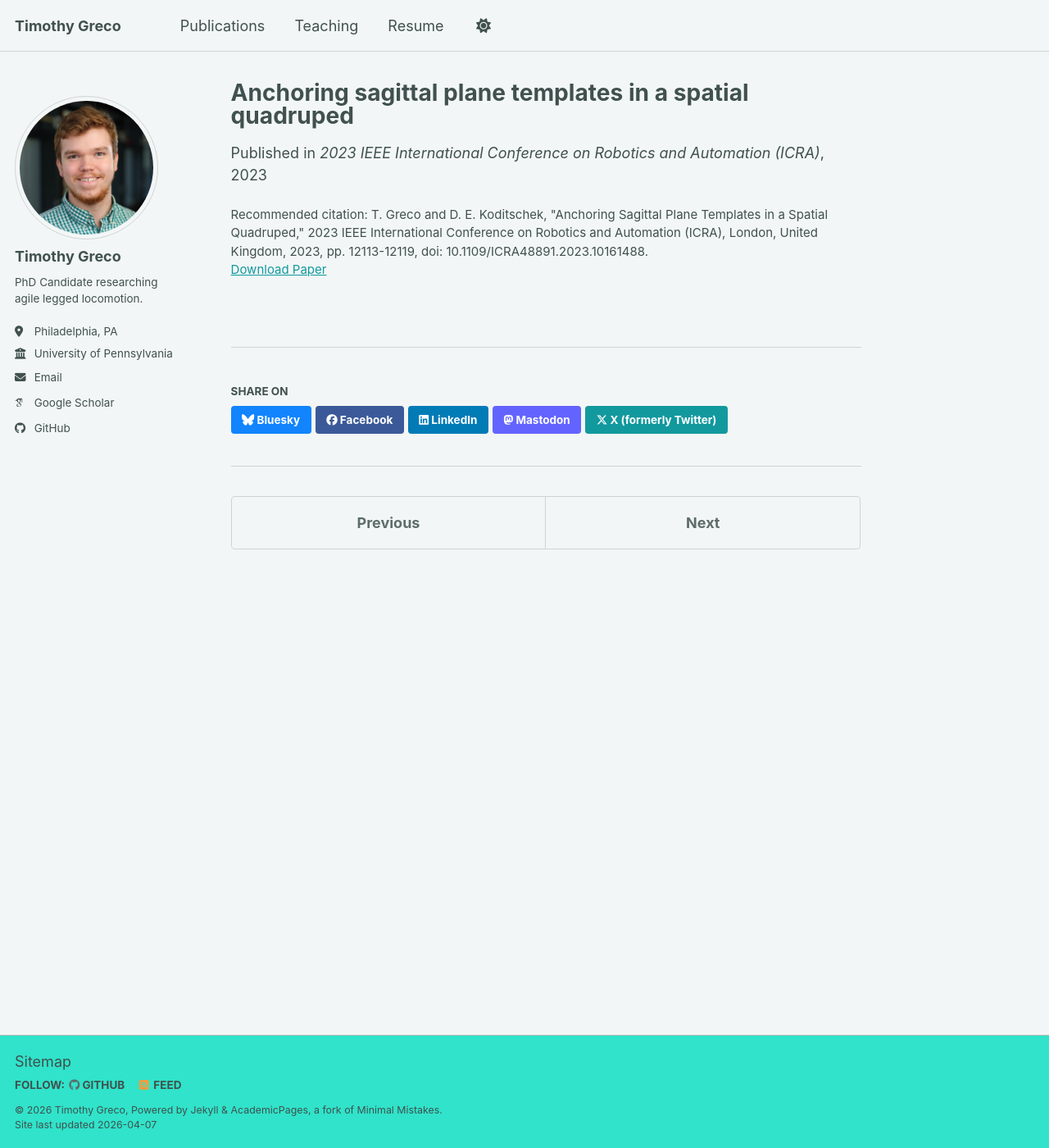
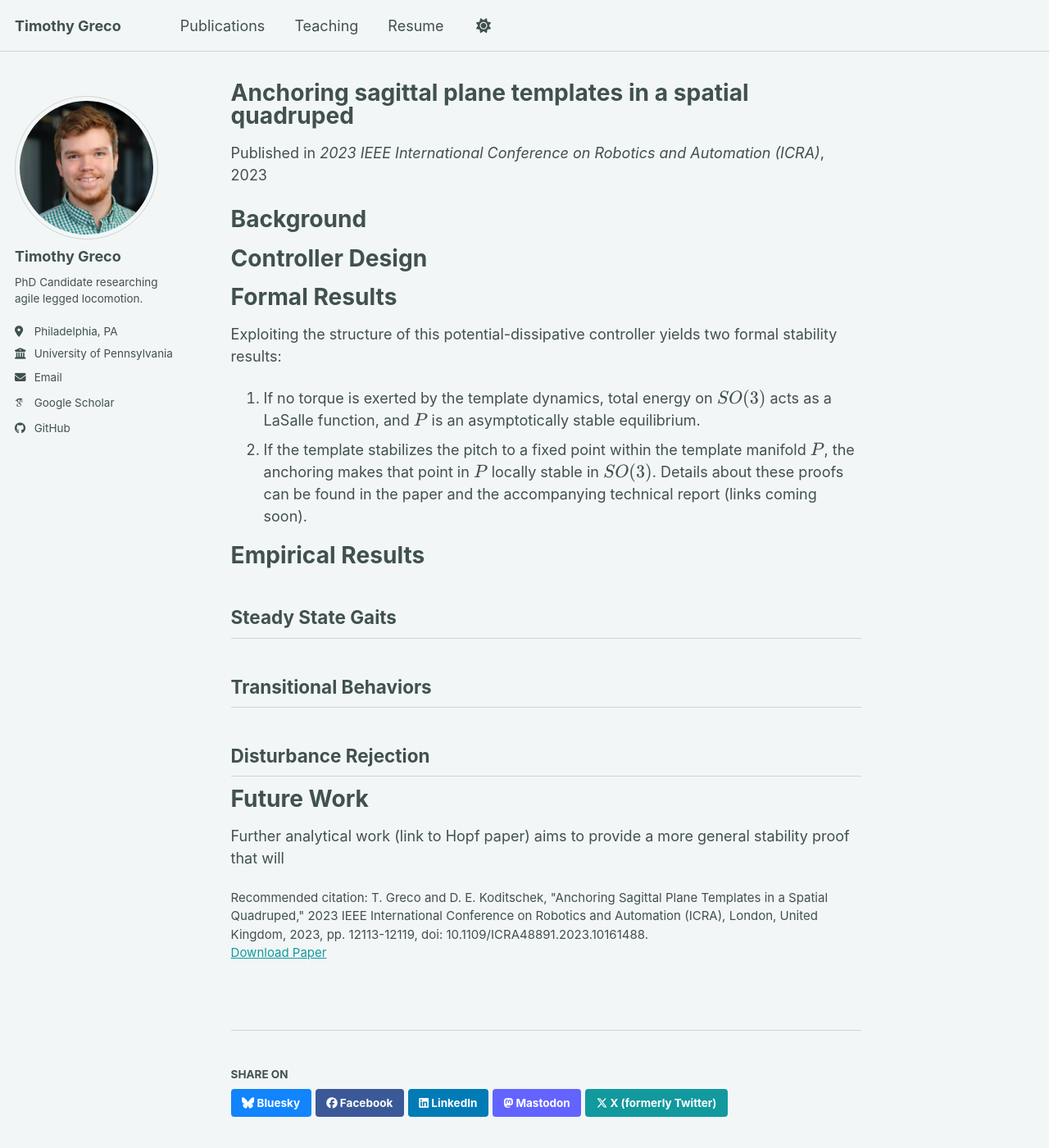
Before and after one commit to tmgreco/tmgreco.github.io, a Jekyll site: the page built from _publications/2023-05-29-Anchoring-Sagittal-Plane-Templates.md, in a window 1280 px wide and 1400 px high. Shown: the whole window at 82% size. Built offline with Jekyll 4.4.1, drawn with Linux system fonts in a browser that asks for light colours; some web fonts are replaced; a script bundle is joined from its source files by our own code; library files that are not in the unit come from our copies.

Commit message:
Testing some markdown syntax for anchoring paper summary

```diff
--- a/_publications/2023-05-29-Anchoring-Sagittal-Plane-Templates.md
+++ b/_publications/2023-05-29-Anchoring-Sagittal-Plane-Templates.md
@@ -9,7 +9,33 @@ venue: '2023 IEEE International Conference on Robotics and Automation (ICRA)'
 paperurl: 'https://ieeexplore.ieee.org/document/10161488'
 citation: 'T. Greco and D. E. Koditschek, "Anchoring Sagittal Plane Templates in a Spatial Quadruped," 2023 IEEE International Conference on Robotics and Automation (ICRA), London, United Kingdom, 2023, pp. 12113-12119, doi: 10.1109/ICRA48891.2023.10161488.'
 ---
+Background
+======
 
+Controller Design
+======
 
+Formal Results
+======
+Exploiting the structure of this potential-dissipative controller yields two formal stability results:
+1. If no torque is exerted by the template dynamics, total energy on $$SO(3)$$ acts as a LaSalle function, and $$P$$ is an asymptotically stable equilibrium.
+2. If the template stabilizes the pitch to a fixed point within the template manifold $$P$$, the anchoring makes that point in $$P$$ locally stable in $$SO(3)$$.
+Details about these proofs can be found in the paper and the accompanying technical report (links coming soon).
+
+Empirical Results
+======
+
+Steady State Gaits
+------
+
+Transitional Behaviors
+------
+
+Disturbance Rejection
+-------
+
+Future Work
+======
+Further analytical work (link to Hopf paper) aims to provide a more general stability proof that will
 
 <!-- slidesurl: 'https://academicpages.github.io/files/slides1.pdf' -->
```
